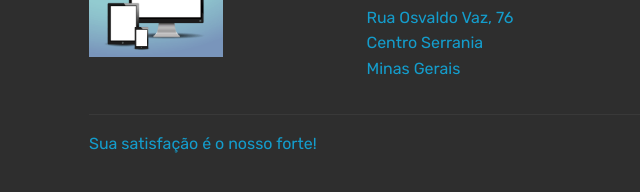
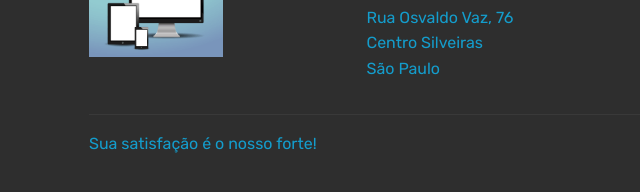
Before and after one commit to pradosimone/pradosimone.github.io, a plain HTML site: page page2.html in a window 1280 px wide. Shown: the part 858-1050 px from the top of the page, 11-651 px from the left. Drawn offline with Linux system fonts and the light colour scheme; files whose address does not match are found by name.

Commit message:
Update page2.html

```diff
--- a/page2.html
+++ b/page2.html
@@ -198,7 +198,7 @@
             <div class="col-12 col-md-3 mbr-fonts-style display-7">
                 <h5 class="pb-3">
                     Endereço</h5>
-                <p class="mbr-text"><a href="page1.html">Rua Osvaldo Vaz, 76</a><br><a href="page1.html">Centro Serrania</a><br><a href="page1.html">Minas Gerais</a></p>
+                <p class="mbr-text"><a href="page1.html">Rua Osvaldo Vaz, 76</a><br><a href="page1.html">Centro Silveiras</a><br><a href="page1.html">São Paulo</a></p>
             </div>
             <div class="col-12 col-md-3 mbr-fonts-style display-4">
                 <h5 class="pb-3">
```
